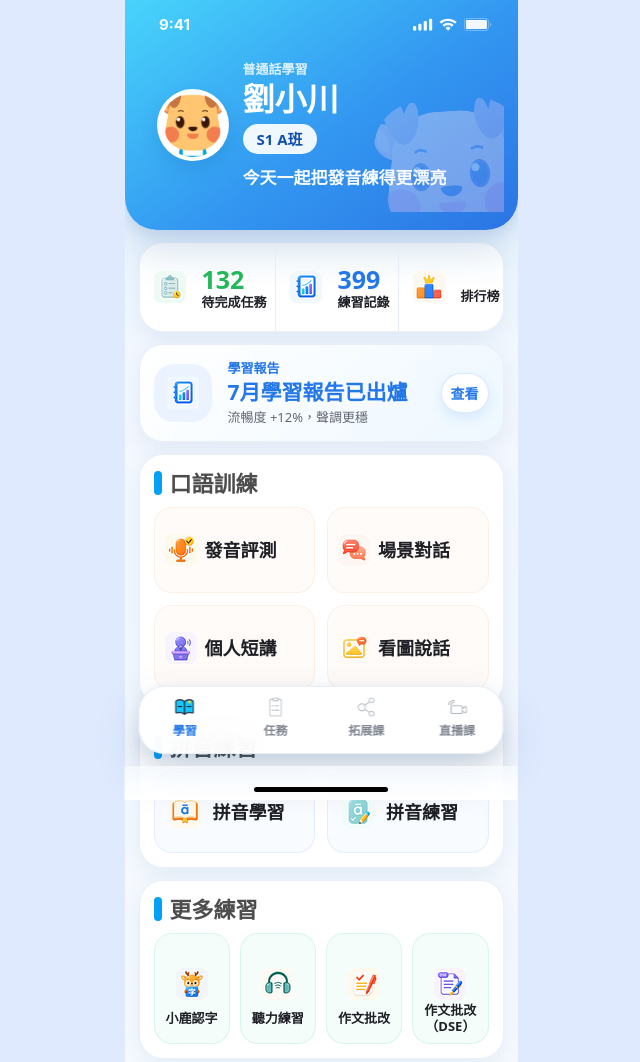
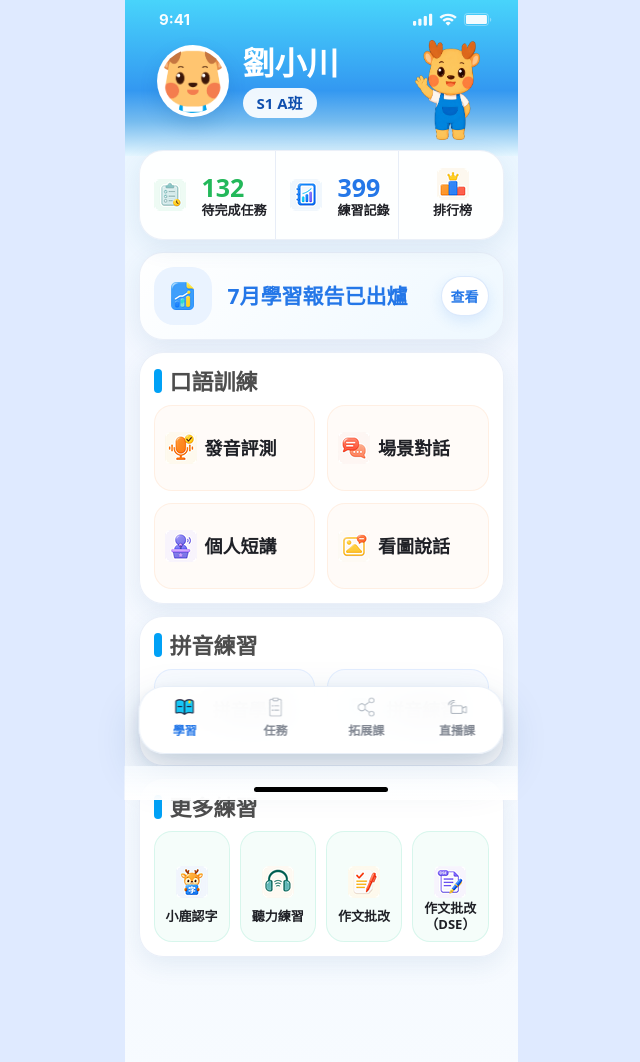
Before and after one commit to WaterAction/-appUI, a plain HTML site: page index.html in a window 1280 px wide. Shown: the top 1062 px of the page, without its empty margins (319-959 px from the left). Drawn offline with Linux system fonts and the light colour scheme.

Commit message:
背景图修改，学习报告图标修改

```diff
--- a/index.html
+++ b/index.html
@@ -21,13 +21,11 @@
           <div class="profile-content">
             <img class="avatar" src="./assets/deer-avatar.png" alt="學員頭像" />
             <div class="profile-copy">
-              <p class="eyebrow">普通話學習</p>
               <h1>劉小川</h1>
               <p class="class-pill">S1 A班</p>
-              <p class="greeting">今天一起把發音練得更漂亮</p>
             </div>
           </div>
-          <img class="hero-mascot" src="./assets/deer-avatar.png" alt="" />
+          <img class="hero-mascot" src="./assets/deer-waving.png" alt="微笑招手的小鹿" />
         </section>
       </div>
 
@@ -50,12 +48,10 @@
 
       <section class="report-card" aria-label="學習報告">
         <div class="report-visual">
-          <img src="./1x-V2/icon-learning-record-selected.png" alt="" />
+          <img src="./1x-V2/learning-report-transparent-36px.png" alt="" />
         </div>
         <div>
-          <p class="section-kicker">學習報告</p>
           <h2>7月學習報告已出爐</h2>
-          <p>流暢度 +12%，聲調更穩</p>
         </div>
         <a class="report-action" href="#" aria-label="查看學習報告">查看</a>
       </section>
--- a/styles.css
+++ b/styles.css
@@ -45,13 +45,15 @@ a {
 .profile-header {
   position: relative;
   margin: 0 -14px;
-  padding: 0 14px 18px;
+  padding: 0 14px 14px;
   overflow: hidden;
-  border-radius: 0 0 32px 32px;
-  background: linear-gradient(145deg, #48d4fb 0%, #3398f1 54%, #2b74e4 100%);
-  box-shadow:
-    0 18px 40px rgba(31, 91, 166, 0.2),
-    0 5px 14px rgba(31, 91, 166, 0.09);
+  background: linear-gradient(
+    180deg,
+    #48d4fb 0%,
+    #3398f1 58%,
+    #76bcef 78%,
+    #e4f6ff 100%
+  );
 }
 
 .system-statusbar {
@@ -60,8 +62,8 @@ a {
   left: 0;
   z-index: 3;
   width: 100%;
-  height: 44px;
-  padding: 12px 26px 8px;
+  height: 36px;
+  padding: 8px 26px 6px;
   display: flex;
   align-items: center;
   justify-content: space-between;
@@ -90,8 +92,8 @@ a {
 
 .profile-hero {
   position: relative;
-  min-height: 212px;
-  padding: 60px 18px 18px;
+  min-height: 142px;
+  padding: 44px 18px 12px;
   overflow: hidden;
   background: transparent;
 }
@@ -130,7 +132,7 @@ a {
 }
 
 .profile-copy h1 {
-  margin: 2px 0 6px;
+  margin: 0 0 6px;
   font-size: 32px;
   line-height: 38px;
   letter-spacing: 0;
@@ -162,20 +164,19 @@ a {
 
 .hero-mascot {
   position: absolute;
-  right: -22px;
-  bottom: -38px;
-  width: 150px;
-  height: 150px;
-  object-fit: cover;
-  object-position: 50% 10%;
-  border-radius: 46px;
-  opacity: 0.34;
-  mix-blend-mode: screen;
-  transform: rotate(-4deg);
+  right: 8px;
+  bottom: 0;
+  width: 96px;
+  height: 104px;
+  object-fit: contain;
+  object-position: center bottom;
+  pointer-events: none;
 }
 
 .stats-strip {
-  margin-top: 12px;
+  position: relative;
+  z-index: 2;
+  margin-top: -6px;
   min-height: 90px;
   display: grid;
   grid-template-columns: repeat(3, 1fr);
@@ -229,14 +230,27 @@ a {
   white-space: nowrap;
 }
 
+.ranking-stat {
+  grid-template-columns: 1fr;
+  grid-template-rows: 30px 17px;
+  justify-items: center;
+  column-gap: 0;
+}
+
+.ranking-stat img {
+  grid-column: 1;
+  grid-row: 1;
+  align-self: end;
+}
+
 .ranking-stat span {
-  grid-column: 2;
+  grid-column: 1;
   grid-row: 2;
 }
 
 .report-card {
   margin-top: 12px;
-  min-height: 86px;
+  min-height: 80px;
   display: grid;
   grid-template-columns: 62px 1fr 54px;
   align-items: center;
@@ -267,7 +281,7 @@ a {
 }
 
 .report-card h2 {
-  margin: 1px 0 2px;
+  margin: 0;
   color: var(--primary-deep);
   font-size: 21px;
   line-height: 28px;
```
Also changed, not shown: design-qa.md (+7 -4 lines), 1x-V2/learning-report-transparent-36px.png (added), assets/deer-waving.png (added), 小鹿人物形象IP.png (added), 小鹿招手IP.png (added).
